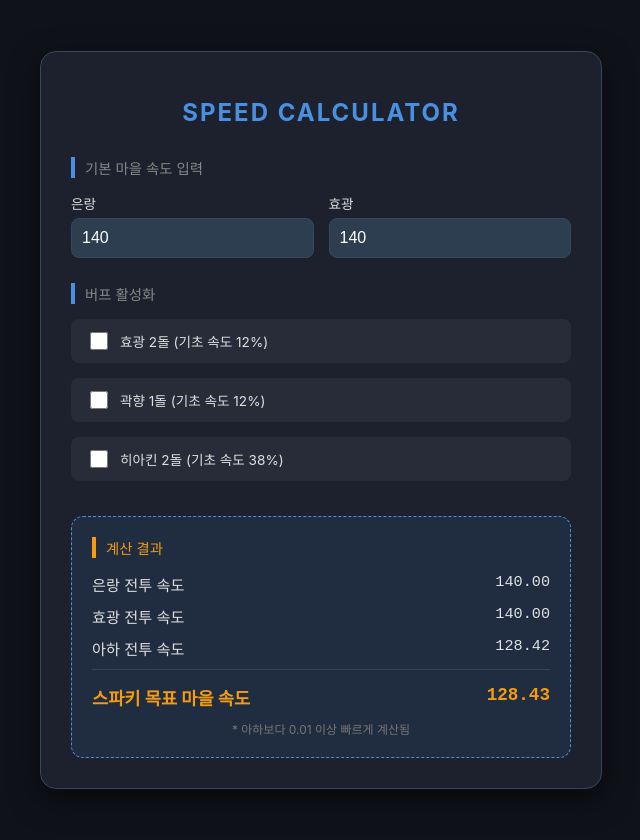
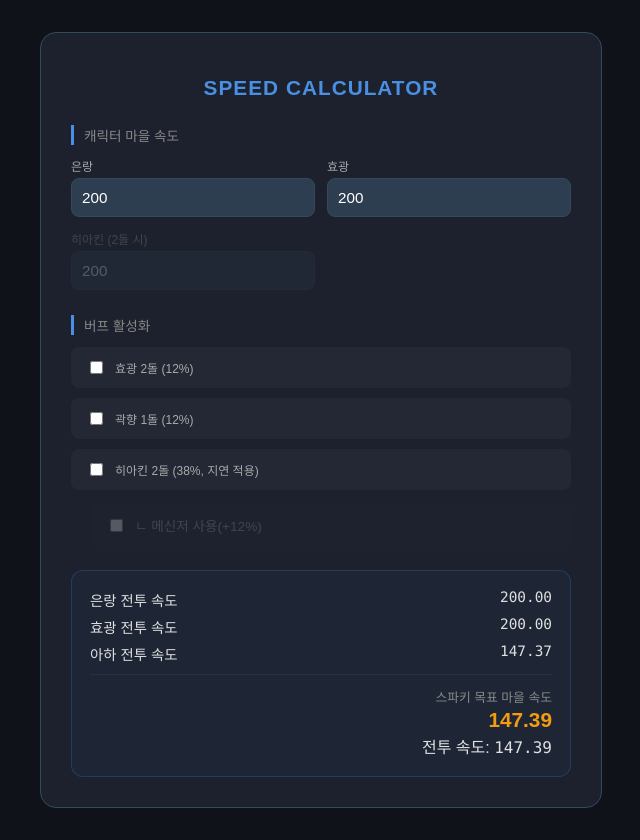
Before and after one commit to cyanglint/Sparxie, a plain HTML site: page index.html in a window 1280 px wide. Shown: the whole page, without its empty margins (319-959 px from the left). Drawn offline with Linux system fonts and the light colour scheme.

Commit message:
히아킨 2돌 계산 픽스
히아킨 2돌(+메신저) 사용 시 행동 게이지를 고려한 목표 속도를 정확히 역산하도록 수정

```diff
--- a/index.html
+++ b/index.html
@@ -12,128 +12,82 @@
             --text-color: #e0e0e0;
             --highlight: #f39c12;
             --border-color: #34495e;
+            --disabled-opacity: 0.25;
         }
 
         body {
-            font-family: 'Pretendard', -apple-system, BlinkMacSystemFont, system-ui, Roboto, sans-serif;
+            font-family: 'Pretendard', sans-serif;
             background-color: var(--bg-color);
             color: var(--text-color);
-            display: flex;
-            justify-content: center;
-            align-items: center;
-            min-height: 100vh;
-            margin: 0;
-            padding: 20px;
+            display: flex; justify-content: center; align-items: center;
+            min-height: 100vh; margin: 0; padding: 20px;
         }
 
         .container {
-            width: 100%;
-            max-width: 500px;
-            background: var(--card-bg);
-            border-radius: 16px;
-            padding: 30px;
-            box-shadow: 0 10px 30px rgba(0,0,0,0.5);
-            border: 1px solid var(--border-color);
+            width: 100%; max-width: 500px;
+            background: var(--card-bg); border-radius: 16px;
+            padding: 30px; border: 1px solid var(--border-color);
         }
 
-        h1 {
-            text-align: center;
-            font-size: 1.5rem;
-            margin-bottom: 30px;
-            color: var(--accent-color);
-            text-transform: uppercase;
-            letter-spacing: 2px;
+        h1 { text-align: center; font-size: 1.3rem; margin-bottom: 25px; color: var(--accent-color); letter-spacing: 1px; }
+
+        .section { margin-bottom: 20px; }
+        .section-title { font-size: 0.85rem; color: #888; margin-bottom: 12px; border-left: 3px solid var(--accent-color); padding-left: 10px; }
+
+        .input-grid { display: grid; grid-template-columns: 1fr 1fr; gap: 12px; min-height: 65px; }
+        .input-box { display: flex; flex-direction: column; transition: opacity 0.3s; }
+        .input-box.disabled { opacity: var(--disabled-opacity); pointer-events: none; }
+
+        label { font-size: 0.75rem; margin-bottom: 4px; color: #aaa; }
+        input[type="number"] {
+            background: #2c3e50; border: 1px solid var(--border-color);
+            color: white; padding: 10px; border-radius: 8px; font-size: 0.95rem;
         }
 
-        .section {
-            margin-bottom: 25px;
+        .buff-group { display: flex; flex-direction: column; gap: 6px; }
+        .checkbox-container {
+            display: flex; align-items: center;
+            background: rgba(255,255,255,0.03);
+            padding: 10px 14px; border-radius: 8px; cursor: pointer;
+            transition: all 0.3s; border: 1px solid transparent;
+        }
+        .checkbox-container.active { background: rgba(74, 144, 226, 0.08); border-color: rgba(74, 144, 226, 0.3); }
+        .checkbox-container input { margin-right: 12px; }
+
+        .sub-option-wrapper { min-height: 45px; margin-top: 4px; transition: opacity 0.3s; }
+        .sub-option-wrapper.disabled { opacity: var(--disabled-opacity); pointer-events: none; }
+        .sub-option { margin-left: 20px; font-size: 0.85rem; }
+
+        .results {
+            background: rgba(74, 144, 226, 0.05);
+            border-radius: 12px; padding: 18px; margin-top: 20px;
+            border: 1px solid rgba(74, 144, 226, 0.2);
         }
 
-        .section-title {
-            font-size: 0.9rem;
-            color: #888;
-            margin-bottom: 15px;
-            border-left: 4px solid var(--accent-color);
-            padding-left: 10px;
+        .result-item { display: flex; justify-content: space-between; margin-bottom: 6px; font-size: 0.9rem; }
+        .av-details { font-size: 0.8rem; color: #777; transition: opacity 0.3s; }
+        .av-details.hidden { display: none; }
+
+        .main-result-area {
+            border-top: 1px solid rgba(255,255,255,0.05);
+            padding-top: 12px; margin-top: 10px; text-align: right;
         }
+        .target-val { font-size: 1.3rem; font-weight: bold; color: var(--highlight); margin: 2px 0; }
+        .val { font-family: 'Monaco', 'Consolas', monospace; }
 
-        .input-group {
-            display: grid;
-            grid-template-columns: 1fr 1fr;
-            gap: 15px;
+        /* 검산 버튼 및 박스 */
+        #debugBtn {
+            background: none; border: 1px solid #444; color: #777;
+            padding: 5px 10px; border-radius: 4px; font-size: 0.7rem;
+            cursor: pointer; margin-top: 15px; transition: all 0.2s;
+            width: 100%; display: none; /* 기본 숨김 */
         }
-
-        .input-box {
-            display: flex;
-            flex-direction: column;
+        #debugBtn:hover { color: var(--text-color); border-color: #666; }
+        .debug-box {
+            margin-top: 10px; padding: 12px; background: rgba(0,0,0,0.3);
+            border-radius: 8px; font-size: 0.75rem; color: #999;
+            line-height: 1.6; display: none;
         }
-
-        label {
-            font-size: 0.85rem;
-            margin-bottom: 5px;
-        }
-
-        input[type="number"] {
-            background: #2c3e50;
-            border: 1px solid var(--border-color);
-            color: white;
-            padding: 10px;
-            border-radius: 8px;
-            font-size: 1rem;
-        }
-
-        .buff-group {
-            display: flex;
-            flex-direction: column;
-            gap: 10px;
-        }
-
-        .checkbox-container {
-            display: flex;
-            align-items: center;
-            background: rgba(255,255,255,0.05);
-            padding: 10px 15px;
-            border-radius: 8px;
-            cursor: pointer;
-            transition: background 0.3s;
-        }
-
-        .checkbox-container:hover {
-            background: rgba(255,255,255,0.1);
-        }
-
-        .checkbox-container input {
-            margin-right: 12px;
-            width: 18px;
-            height: 18px;
-            cursor: pointer;
-        }
-
-        .results {
-            background: rgba(74, 144, 226, 0.1);
-            border: 1px dashed var(--accent-color);
-            border-radius: 12px;
-            padding: 20px;
-            margin-top: 30px;
-        }
-
-        .result-item {
-            display: flex;
-            justify-content: space-between;
-            margin-bottom: 10px;
-            font-size: 0.95rem;
-        }
-
-        .result-item.main {
-            border-top: 1px solid rgba(255,255,255,0.1);
-            padding-top: 15px;
-            margin-top: 10px;
-            font-weight: bold;
-            color: var(--highlight);
-            font-size: 1.1rem;
-        }
-
-        .val { font-family: monospace; }
     </style>
 </head>
 <body>
@@ -142,121 +96,147 @@
     <h1>SPEED CALCULATOR</h1>
 
     <div class="section">
-        <div class="section-title">기본 마을 속도 입력</div>
-        <div class="input-group">
-            <div class="input-box">
-                <label>은랑</label>
-                <input type="number" id="swBase" value="140" step="0.1" oninput="calculate()">
-            </div>
-            <div class="input-box">
-                <label>효광</label>
-                <input type="number" id="hkBase" value="140" step="0.1" oninput="calculate()">
-            </div>
+        <div class="section-title">캐릭터 마을 속도</div>
+        <div class="input-grid">
+            <div class="input-box"><label>은랑</label><input type="number" id="swBase" value="200" step="0.1" oninput="calculate()"></div>
+            <div class="input-box"><label>효광</label><input type="number" id="hkBase" value="200" step="0.1" oninput="calculate()"></div>
+        </div>
+        <div class="input-grid" style="margin-top:8px;">
+            <div class="input-box" id="hyBox"><label>히아킨 (2돌 시)</label><input type="number" id="hyBase" value="200" step="0.1" oninput="calculate()"></div>
         </div>
     </div>
 
     <div class="section">
         <div class="section-title">버프 활성화</div>
         <div class="buff-group">
-            <label class="checkbox-container">
-                <input type="checkbox" id="buffHK" onchange="calculate()"> 효광 2돌 (기초 속도 12%)
-            </label>
-            <label class="checkbox-container">
-                <input type="checkbox" id="buffHH" onchange="calculate()"> 곽향 1돌 (기초 속도 12%)
-            </label>
-            <label class="checkbox-container">
-                <input type="checkbox" id="buffHY" onchange="calculate()"> 히아킨 2돌 (기초 속도 38%)
-            </label>
+            <label class="checkbox-container" id="lblHK"><input type="checkbox" id="buffHK" onchange="updateUI()"> 효광 2돌 (12%)</label>
+            <label class="checkbox-container" id="lblHH"><input type="checkbox" id="buffHH" onchange="updateUI()"> 곽향 1돌 (12%)</label>
+            <label class="checkbox-container" id="lblHY"><input type="checkbox" id="buffHY" onchange="updateUI()"> 히아킨 2돌 (38%, 지연 적용)</label>
+            <div id="msWrapper" class="sub-option-wrapper">
+                <label class="checkbox-container sub-option" id="lblMS">
+                    <input type="checkbox" id="buffMS" onchange="updateUI()"> ㄴ 메신저 사용(+12%)
+                </label>
+            </div>
         </div>
     </div>
 
     <div class="results">
-        <div class="section-title" style="border-color: var(--highlight); color: var(--highlight);">계산 결과</div>
-        <div class="result-item">
-            <span>은랑 전투 속도</span>
-            <span class="val" id="swCombat">-</span>
+        <div class="result-item"><span>은랑 전투 속도</span><span class="val" id="resSW">-</span></div>
+        <div class="result-item"><span>효광 전투 속도</span><span class="val" id="resHK">-</span></div>
+        <div class="result-item"><span>아하 전투 속도</span><span class="val" id="resAhaV">-</span></div>
+
+        <div id="avDisplay" class="av-details">
+            <div class="result-item"><span>ㄴ 아하 첫 턴 AV</span><span class="val" id="resAhaAv">-</span></div>
+            <div class="result-item" style="color:var(--accent-color)"><span>ㄴ 스파키 첫 턴 AV</span><span class="val" id="resSpAv">-</span></div>
         </div>
-        <div class="result-item">
-            <span>효광 전투 속도</span>
-            <span class="val" id="hkCombat">-</span>
-        </div>
-        <div class="result-item">
-            <span>아하 전투 속도</span>
-            <span class="val" id="ahaCombat">-</span>
-        </div>
-        <div class="result-item main">
-            <span>스파키 목표 마을 속도</span>
-            <span class="val" id="spTargetBase">-</span>
-        </div>
-        <div style="font-size: 0.75rem; color: #777; margin-top: 10px; text-align: center;">
-            * 아하보다 0.01 이상 빠르게 계산됨
+
+        <div class="main-result-area">
+            <div style="font-size:0.8rem; color:#888;">스파키 목표 마을 속도</div>
+            <div class="target-val" id="resSpTarget">-</div>
+            <div class="combat-sub">전투 속도: <span id="resSP" class="val" style="color:var(--text-color)">-</span></div>
         </div>
     </div>
+
+    <button id="debugBtn" onclick="toggleDebug()">[상세 검산 데이터 확인]</button>
+    <div id="debugBox" class="debug-box"></div>
 </div>
 
 <script>
+    function toggleDebug() {
+        const box = document.getElementById('debugBox');
+        box.style.display = (box.style.display === 'block') ? 'none' : 'block';
+    }
+
+    function updateUI() {
+        const isHy = document.getElementById('buffHY').checked;
+        document.getElementById('hyBox').classList.toggle('disabled', !isHy);
+        document.getElementById('msWrapper').classList.toggle('disabled', !isHy);
+        document.getElementById('avDisplay').classList.toggle('hidden', !isHy);
+
+        // 히아킨 2돌 활성화 시에만 검산 버튼 노출
+        const debugBtn = document.getElementById('debugBtn');
+        const debugBox = document.getElementById('debugBox');
+        if (isHy) {
+            debugBtn.style.display = 'block';
+        } else {
+            debugBtn.style.display = 'none';
+            debugBox.style.display = 'none';
+        }
+
+        ['HK', 'HH', 'HY', 'MS'].forEach(id => {
+            const cb = document.getElementById('buff' + id);
+            document.getElementById('lbl' + id).classList.toggle('active', cb.checked);
+        });
+        if (!isHy) document.getElementById('buffMS').checked = false;
+        calculate();
+    }
+
     function calculate() {
-        // 기초 수치
-        const SW_STAT = 110;
-        const HK_STAT = 101;
-        const SP_STAT = 107;
-
-        // 입력값
+        const STATS = { SW: 110, HK: 101, SP: 107, HY: 100 };
         const swBase = parseFloat(document.getElementById('swBase').value) || 0;
         const hkBase = parseFloat(document.getElementById('hkBase').value) || 0;
-
-        // 버프 체크
+        const hyBase = parseFloat(document.getElementById('hyBase').value) || 0;
         const bHK = document.getElementById('buffHK').checked;
         const bHH = document.getElementById('buffHH').checked;
         const bHY = document.getElementById('buffHY').checked;
+        const bMS = document.getElementById('buffMS').checked;
 
-        const getBuffBonus = (stat) => {
-            let bonus = 0;
-            if (bHK) bonus += stat * 0.12;
-            if (bHH) bonus += stat * 0.12;
-            if (bHY) bonus += stat * 0.38;
-            return bonus;
-        };
+        const hyRate = bMS ? 0.50 : 0.38;
+        const getCB = (s) => (bHK ? s * 0.12 : 0) + (bHH ? s * 0.12 : 0);
 
-        // 은랑, 효광 전투 속도
-        const swCombat = swBase + getBuffBonus(SW_STAT);
-        const hkCombat = hkBase + getBuffBonus(HK_STAT);
+        const swC = getCB(STATS.SW), hkC = getCB(STATS.HK), spC = getCB(STATS.SP);
+        const swPre = swBase + swC, hkPre = hkBase + hkC;
 
-        document.getElementById('swCombat').innerText = swCombat.toFixed(2);
-        document.getElementById('hkCombat').innerText = hkCombat.toFixed(2);
-
-        // 스파키 최적화 계산 로직
-        const o1 = Math.max(swCombat, hkCombat);
-        const o2 = Math.min(swCombat, hkCombat);
-
-        // 아하 속도 결정 공식에 따른 3가지 케이스 역산
-        // T1: 스파키가 1위일 때, T2: 2위일 때, T3: 3위일 때
-        const t1 = (80 + o1/10 + o2/20) * 1.25;
-        const t2 = (80 + o1/5 + o2/20) * 1.111111;
-        const t3 = (80 + o1/5 + o2/10) * 1.052631;
-
-        let requiredCombat;
-        if (t1 > o1) {
-            requiredCombat = t1 + 0.01;
-        } else if (t2 > o2) {
-            requiredCombat = t2 + 0.01;
-        } else {
-            requiredCombat = t3 + 0.01;
+        let b = 0;
+        if (bHY) {
+            const hyPre = hyBase + getCB(STATS.HY);
+            b = 10000 / Math.min(swPre, hyPre);
         }
 
-        // 결과 역산 (전투 -> 마을)
-        const spTargetBase = requiredCombat - getBuffBonus(SP_STAT);
+        function getAhaSpeed(v1, v2, v3) {
+            const sorted = [v1, v2, v3].sort((a, b) => b - a);
+            return 80 + (sorted[0] / 5) + (sorted[1] / 10) + (sorted[2] / 20);
+        }
 
-        // 아하 최종 속도 (검증용)
-        const speeds = [swCombat, hkCombat, requiredCombat].sort((a,b) => b - a);
-        const ahaCombat = 80 + speeds[0]/5 + speeds[1]/10 + speeds[2]/20;
+        function runSim(spBase) {
+            const spPre = spBase + spC;
+            const swP = swPre + (bHY ? STATS.SW * hyRate : 0);
+            const hkP = hkPre + (bHY ? STATS.HK * hyRate : 0);
+            const spP = spPre + (bHY ? STATS.SP * hyRate : 0);
+            const vAhaPre = getAhaSpeed(swPre, hkPre, spPre);
+            const vAhaPost = getAhaSpeed(swP, hkP, spP);
+            const ahaAv = bHY ? (b + (10000 - (vAhaPre * b)) / vAhaPost) : (10000 / vAhaPost);
+            const spAv = bHY ? (b + (10000 - (spPre * b)) / spP) : (10000 / spP);
+            return { ahaAv, spAv, swP, hkP, spP, vAhaPost, vAhaPre, b };
+        }
 
-        document.getElementById('spTargetBase').innerText = spTargetBase.toFixed(2);
-        document.getElementById('ahaCombat').innerText = ahaCombat.toFixed(2);
+        let low = 50, high = 400, best = 400;
+        for(let i=0; i<50; i++) {
+            let mid = (low + high) / 2;
+            let r = runSim(mid);
+            if (r.spAv < (r.ahaAv - 0.009999)) { best = mid; high = mid; } else { low = mid; }
+        }
+
+        const f = runSim(best);
+        document.getElementById('resSW').innerText = f.swP.toFixed(2);
+        document.getElementById('resHK').innerText = f.hkP.toFixed(2);
+        document.getElementById('resSP').innerText = f.spP.toFixed(2);
+        document.getElementById('resAhaV').innerText = f.vAhaPost.toFixed(2);
+        document.getElementById('resSpTarget').innerText = best.toFixed(2);
+        document.getElementById('resAhaAv').innerText = f.ahaAv.toFixed(3);
+        document.getElementById('resSpAv').innerText = f.spAv.toFixed(3);
+
+        document.getElementById('debugBox').innerHTML = `
+            <b>[Internal High-Precision Data]</b><br>
+            - 지연 시점 (b): ${f.b.toFixed(6)} AV<br>
+            - 아하 Pre 속도: ${f.vAhaPre.toFixed(6)}<br>
+            - 아하 Post 속도: ${f.vAhaPost.toFixed(6)}<br>
+            - AV 차이 (Aha - Sparky): ${(f.ahaAv - f.spAv).toFixed(6)}<br>
+            - 버프 배율: ${(hyRate*100).toFixed(0)}% (메신저: ${bMS?'ON':'OFF'})
+        `;
     }
 
-    // 초기 실행
-    window.onload = calculate;
+    window.onload = updateUI;
 </script>
 
 </body>
```
